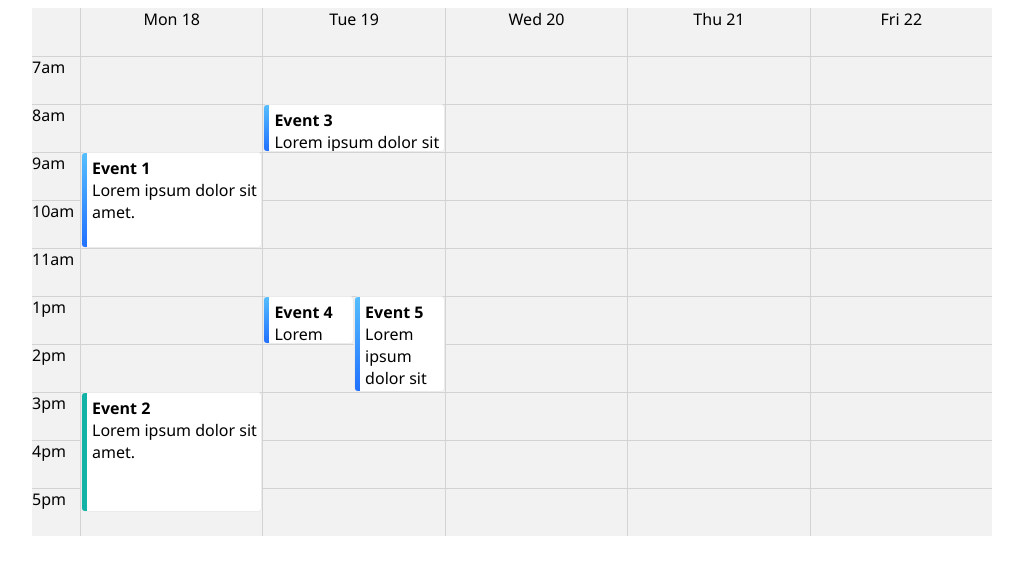
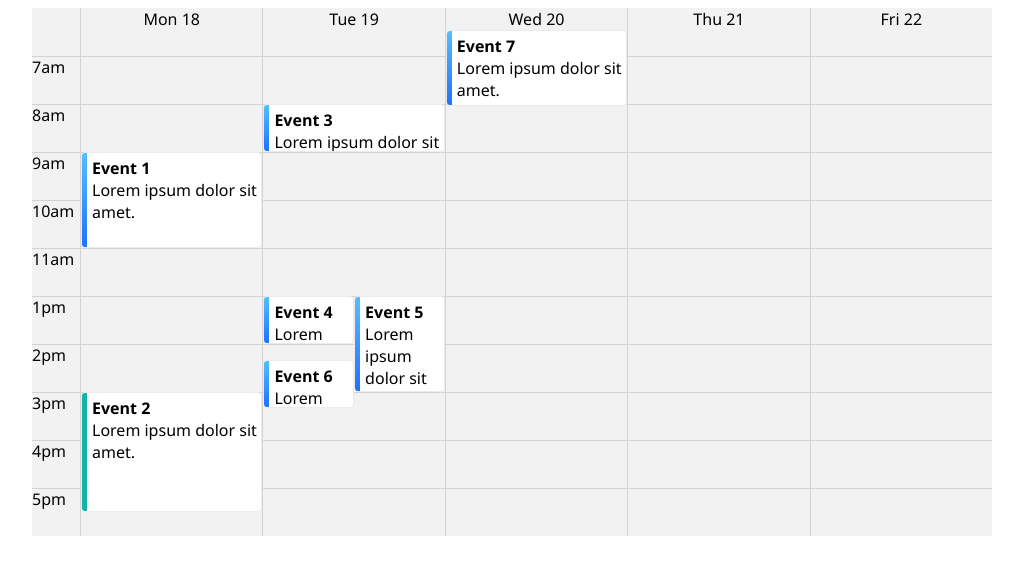
Before and after one commit to dreiv/ng-calendar, an Angular app: page / in a window 1280 px wide. Shown: the top 574 px of the page, without its empty margins (128-1151 px from the left). Built offline with nearby package versions, Linux system fonts and the light colour scheme.

Commit message:
more events

```diff
--- a/src/app/calendar/calendar.component.html
+++ b/src/app/calendar/calendar.component.html
@@ -33,9 +33,19 @@
       <div class="title">Event 5</div>
       <div>Lorem ipsum dolor sit amet.</div>
     </div>
+
+    <div class="event event-6">
+      <div class="title">Event 6</div>
+      <div>Lorem ipsum dolor sit amet.</div>
+    </div>
   </div>
   <div class="day">
     <header>Wed 20</header>
+
+    <div class="event event-7">
+      <div class="title">Event 7</div>
+      <div>Lorem ipsum dolor sit amet.</div>
+    </div>
   </div>
   <div class="day">
     <header>Thu 21</header>
--- a/src/app/calendar/calendar.component.scss
+++ b/src/app/calendar/calendar.component.scss
@@ -95,6 +95,12 @@ header {
   height: 6rem;
 }
 
+.event-6 {
+  width: 50%;
+  top: 22rem;
+  height: 3rem;
+}
+
 //
 %arrow {
   width: 1rem;
```
